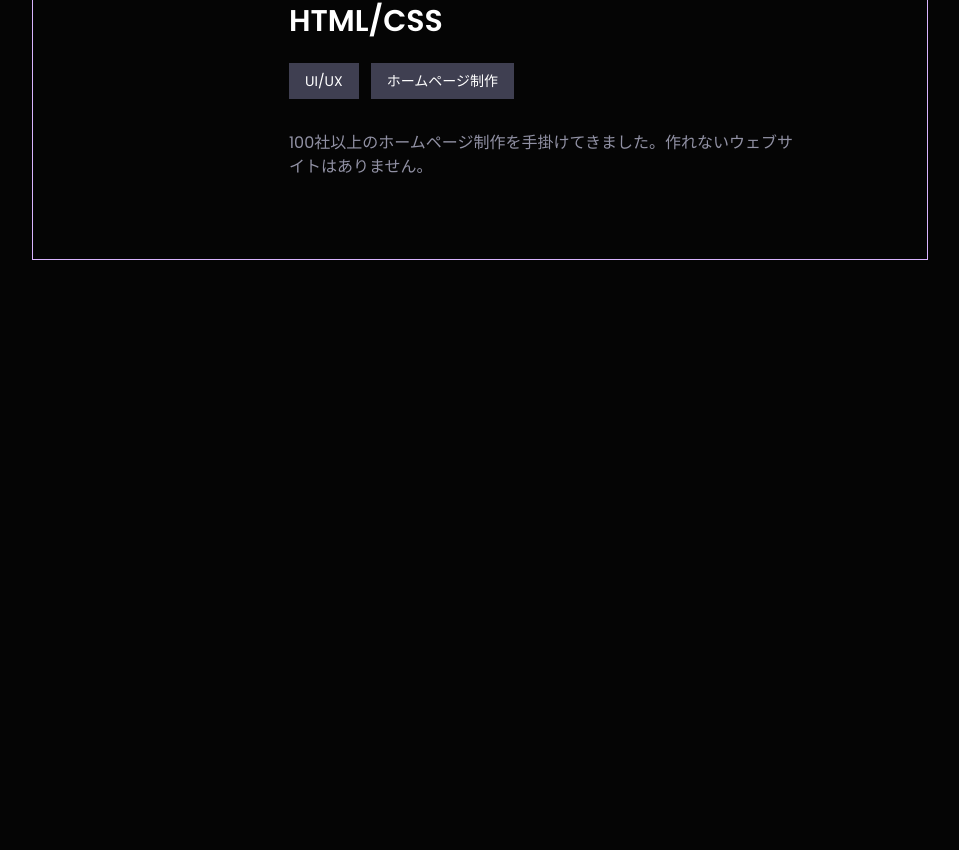
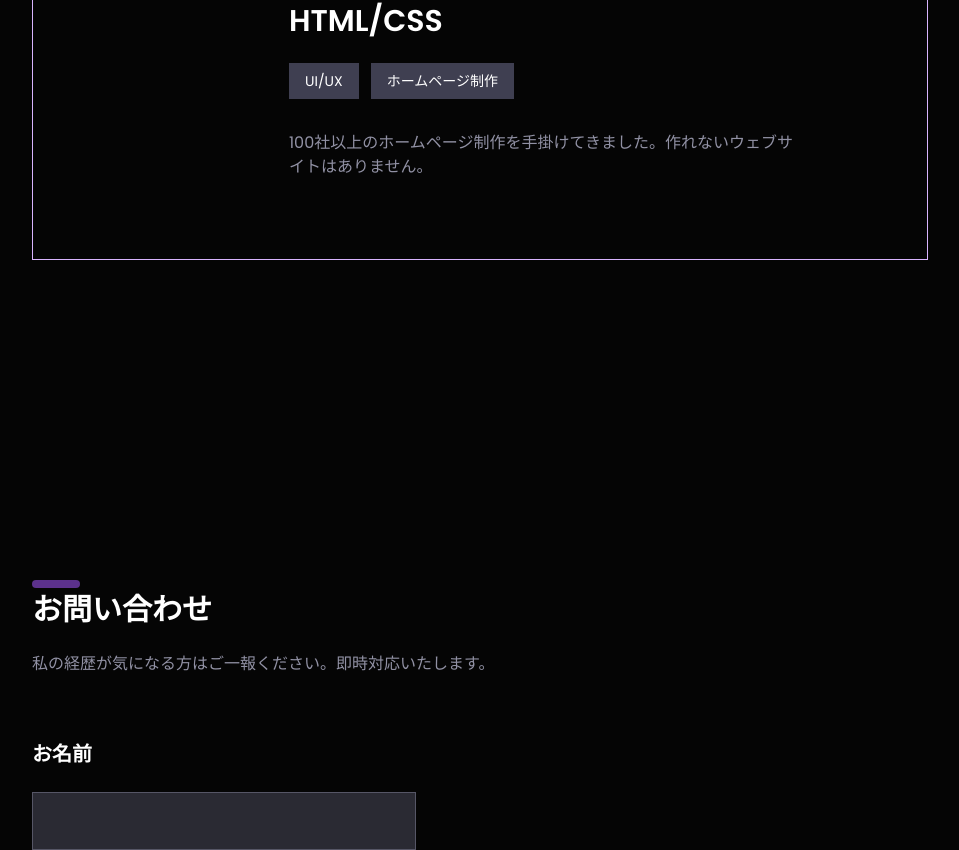
Before and after one commit to shusaku009/tailwindcss-udemy, a website: page src/index.html in a window 1280 px wide. Shown: the part 3458-4308 px from the top of the page, without its empty margins (160-1119 px from the left). Before the commit the page ends 3782 px from the top, so only its background shows below. Drawn offline with Linux system fonts and the light colour scheme.

Commit message:
Add: お問い合わせフォームを作成f

```diff
--- a/src/index.html
+++ b/src/index.html
@@ -131,5 +131,22 @@
         </div>
       </section>
     </div>
+
+    <!-- お問い合わせ -->
+    <div id="portfolio" class="container mt-64 flex justify-between items-center mx-auto px-8 md:px-14 lg:px-24 w-full">
+      <section class="w-full">
+        <h2 class="secondary-title">お問い合わせ</h2>
+        <p class="section-paragraph">私の経歴が気になる方はご一報ください。即時対応いたします。</p>
+        <div class="w-full grid lg:grid-cols-2 gap-8 lg:gap-32 mt-16">
+          <div>
+            <div>
+              <label class="text-white block mb-6 text-xl font-bold" for="">お名前</label>
+              <input type="text" class="w-full border border-inputBorder bg-input px-4 py-4">
+            </div>
+          </div>
+        </div>
+      </section>
+    </div>
+
   </body>
 </html>
--- a/tailwind.config.js
+++ b/tailwind.config.js
@@ -9,6 +9,8 @@ module.exports = {
         theme: "#5c318c",
         secondary: "#9191A4",
         badge: "#3F3F51",
+        inputBorder: "#565666",
+        input: "#2A2A33",
       },
     },
     fontFamily: {
```
Also changed, not shown: dist/output.css.
